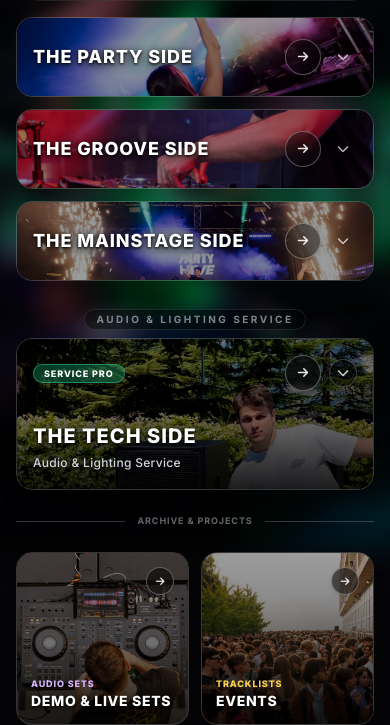
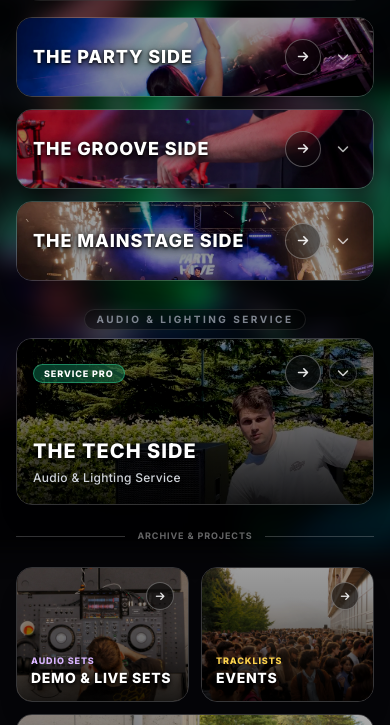
Before and after one commit to LucaPoda/podadj.it, an Astro site: page / in a window 390 px wide. Shown: the part 324-1049 px from the top of the page. Built offline with nearby package versions, Linux system fonts and the light colour scheme; Astro itself is replaced by a stand-in of ours.

Commit message:
refactor: adjust tech side height and calibrate 2-col demo/events cards to match partyhive

```diff
--- a/src/components/LinktreeMobile.astro
+++ b/src/components/LinktreeMobile.astro
@@ -149,22 +149,22 @@ const techService = {
   </div>
 
   <!-- ========================================================================= -->
-  <!-- GRUPPO 2: THE TECH SIDE (SERVICE PIÙ ALTO PER FAR RESPIRARE LA FOTO)       -->
+  <!-- GRUPPO 2: THE TECH SIDE (ALTEZZA AUMENTATA A ~165-175px COME I QUADRATI)  -->
   <!-- ========================================================================= -->
   <div
     class="mobile-expandable-card group relative w-full rounded-2xl overflow-hidden border border-white/20 shadow-xl transition-all duration-300"
     data-card-id={techService.id}
   >
-    <!-- Background inquadrato per mostrare viso e cassa audio con altezza confortevole -->
+    <!-- Background inquadrato con altezza generosa (stessa altezza dei quadrati) -->
     <div
       class="card-bg absolute inset-0 bg-cover transition-all duration-500 filter brightness-[0.82] contrast-[1.05]"
       style={getMobileBgStyle(techService.id, techService.image, techService.imageJpg)}
     ></div>
 
-    <div class="card-overlay absolute inset-0 bg-gradient-to-t from-black/80 via-black/30 to-black/20 transition-colors duration-300 z-[1]"></div>
+    <div class="card-overlay absolute inset-0 bg-gradient-to-t from-black/85 via-black/35 to-black/20 transition-colors duration-300 z-[1]"></div>
 
     <div
-      class="relative z-10 w-full min-h-[150px] sm:min-h-[165px] flex flex-col justify-between p-4 sm:p-5 cursor-pointer select-none"
+      class="relative z-10 w-full min-h-[165px] sm:min-h-[175px] flex flex-col justify-between p-4 sm:p-5 cursor-pointer select-none"
       data-card-toggle
       role="button"
       tabindex="0"
@@ -233,16 +233,16 @@ const techService = {
   </div>
 
   <!-- ========================================================================= -->
-  <!-- GRUPPO 3: SEZIONE INFERIORE (2 CARD QUADRATE AFFIANCATE + PARTYHIVE SOTTO) -->
+  <!-- GRUPPO 3: SEZIONE INFERIORE (2 CARD AD ALTEZZA PARTYHIVE + PARTYHIVE)     -->
   <!-- ========================================================================= -->
 
-  <!-- 1. Grid 2 Colonne: DEMO & LIVE SETS ed EVENTS (Navigazione Diretta) -->
+  <!-- 1. Grid 2 Colonne: DEMO & LIVE SETS ed EVENTS (Altezza = h-[135px] come Partyhive) -->
   <div class="grid grid-cols-2 gap-3 w-full mb-3">
 
-    <!-- Card Sinistra: DEMO & LIVE SETS (Click Diretto) -->
+    <!-- Card Sinistra: DEMO & LIVE SETS (Altezza h-[135px] uguale a Partyhive, Click Diretto) -->
     <a
       href={demoLiveUrl}
-      class="group relative w-full aspect-square sm:aspect-[4/3] rounded-2xl overflow-hidden border border-white/20 shadow-xl flex flex-col justify-between p-3.5 sm:p-4 transition-all duration-300 active:scale-[0.98] active:border-neonPurple/80"
+      class="group relative w-full h-[135px] sm:h-[145px] rounded-2xl overflow-hidden border border-white/20 shadow-xl flex flex-col justify-between p-3.5 sm:p-4 transition-all duration-300 active:scale-[0.98] active:border-neonPurple/80"
     >
       <div
         class="absolute inset-0 bg-cover transition-all duration-500 filter brightness-[0.8] contrast-[1.05] group-active:brightness-[0.7]"
@@ -270,10 +270,10 @@ const techService = {
       <div class="absolute inset-0 rounded-2xl border border-transparent group-hover:border-neonPurple pointer-events-none transition-colors"></div>
     </a>
 
-    <!-- Card Destra: EVENTS (Click Diretto) -->
+    <!-- Card Destra: EVENTS (Altezza h-[135px] uguale a Partyhive, Click Diretto) -->
     <a
       href={eventsUrl}
-      class="group relative w-full aspect-square sm:aspect-[4/3] rounded-2xl overflow-hidden border border-white/20 shadow-xl flex flex-col justify-between p-3.5 sm:p-4 transition-all duration-300 active:scale-[0.98] active:border-neonPurple/80"
+      class="group relative w-full h-[135px] sm:h-[145px] rounded-2xl overflow-hidden border border-white/20 shadow-xl flex flex-col justify-between p-3.5 sm:p-4 transition-all duration-300 active:scale-[0.98] active:border-neonPurple/80"
     >
       <div
         class="absolute inset-0 bg-cover transition-all duration-500 filter brightness-[0.8] contrast-[1.05] group-active:brightness-[0.7]"
@@ -302,7 +302,7 @@ const techService = {
     </a>
   </div>
 
-  <!-- 2. Card Panoramica Sotto: PARTYHIVE (Larghezza Piena, Respiro Verticale con Mezzo Busto) -->
+  <!-- 2. Card Panoramica Sotto: PARTYHIVE (Invariata a h-[135px], Mezzo Busto & Social) -->
   <div
     class="mobile-expandable-card group relative w-full rounded-2xl overflow-hidden border border-white/20 shadow-xl transition-all duration-300"
     data-card-id="partyhive"
```
